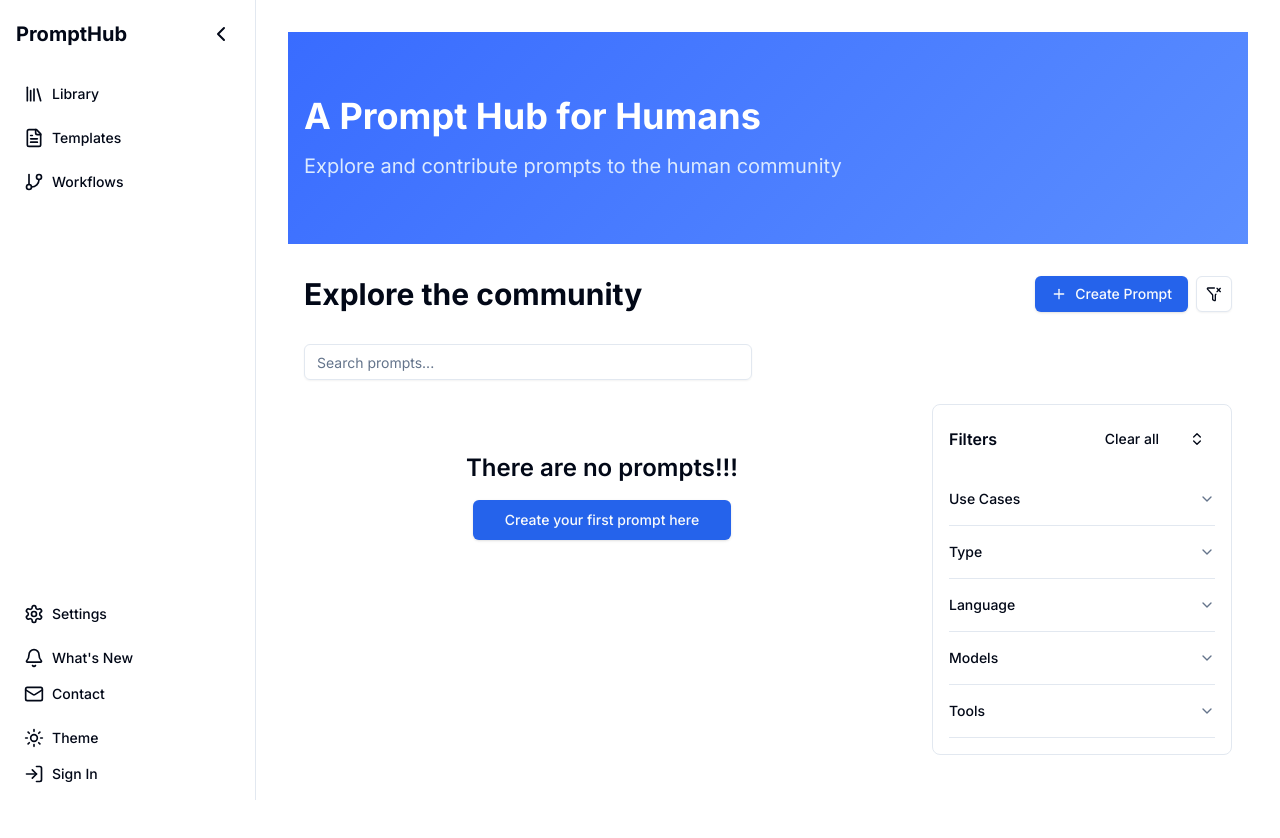
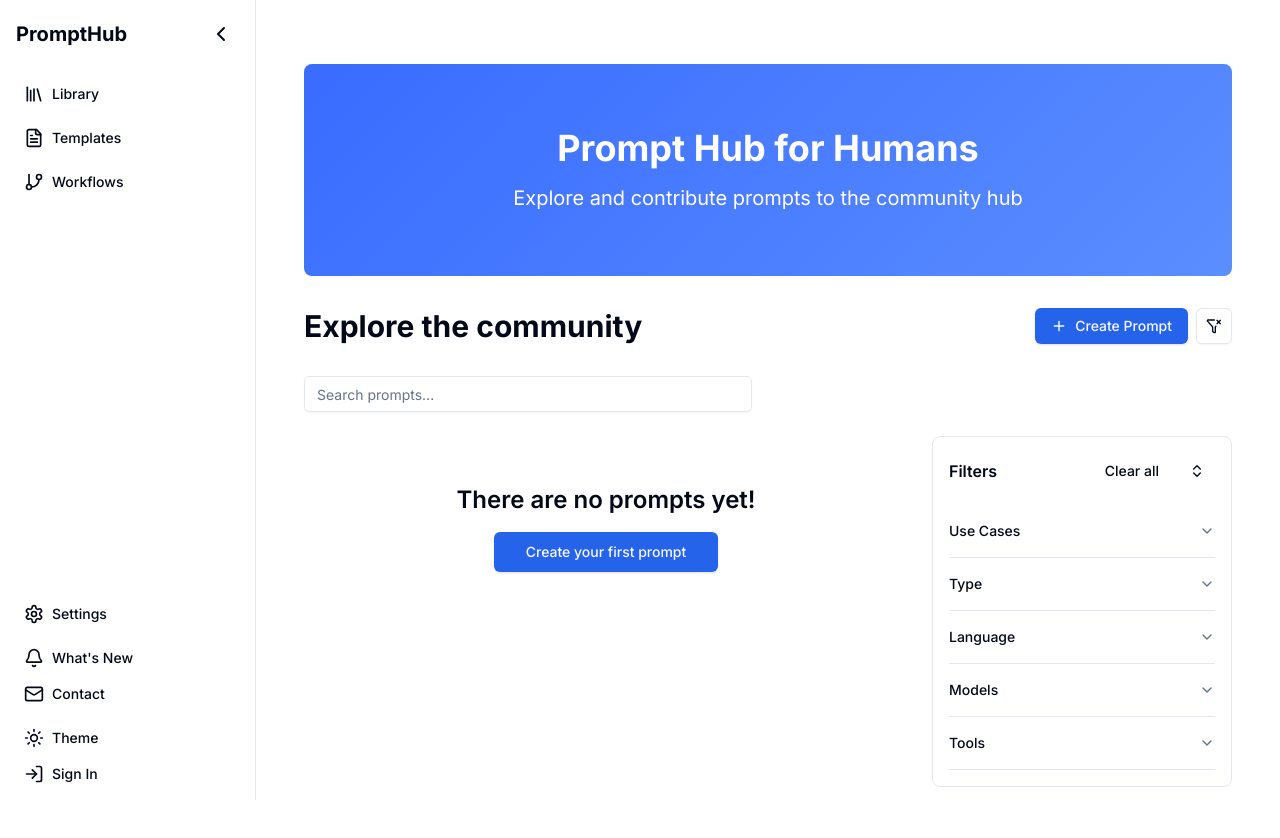
Before and after one commit to oliverbarreto/promptsforhumans, a Next.js app: page / in a window 1280 px wide. Shown: the top 838 px of the page. Built offline with nearby package versions, Linux system fonts and the light colour scheme.

Commit message:
FEATURE: Same UI in home page and library page

```diff
--- a/app/library/page.tsx
+++ b/app/library/page.tsx
@@ -12,6 +12,7 @@ import Link from "next/link"
 import type { Group } from "@/types/group"
 import type { Prompt } from "@/types/prompt"
 import { PromptFilter } from "@/components/prompt-filter"
+import { cn } from "@/lib/utils"
 
 export default function LibraryPage() {
   const [groups, setGroups] = useState<Group[]>([])
@@ -158,11 +159,26 @@ export default function LibraryPage() {
         />
       </div>
 
-      <div className="flex gap-6">
-        <div className={`flex-1 space-y-6`}>
+      <div className="flex flex-col lg:flex-row gap-6">
+        <div
+          className={cn(
+            "w-full lg:w-[300px] transition-all duration-200 order-first lg:order-last",
+            isFilterVisible ? "block" : "hidden"
+          )}
+        >
+          <div className="lg:sticky lg:top-4">
+            <FiltersSidebar
+              prompts={prompts}
+              selectedFilters={filters}
+              onFilterChange={handleSidebarFilterChange}
+            />
+          </div>
+        </div>
+
+        <div className="flex-1 space-y-6">
           <div className="space-y-4">
             <h2 className="text-2xl font-semibold">Groups</h2>
-            <div className="grid grid-cols-1 md:grid-cols-2 lg:grid-cols-3 gap-4">
+            <div className="grid gap-4 auto-rows-fr grid-cols-[repeat(auto-fill,minmax(300px,1fr))]">
               {filteredGroups.map((group) => (
                 <GroupCard
                   key={group.id}
@@ -183,20 +199,6 @@ export default function LibraryPage() {
             />
           </div>
         </div>
-
-        <div
-          className={`w-[300px] transition-all duration-200 ${
-            isFilterVisible ? "block" : "hidden"
-          }`}
-        >
-          <div className="sticky top-4">
-            <FiltersSidebar
-              prompts={prompts}
-              selectedFilters={filters}
-              onFilterChange={handleSidebarFilterChange}
-            />
-          </div>
-        </div>
       </div>
 
       <CreateGroupDialog
--- a/app/page.tsx
+++ b/app/page.tsx
@@ -5,110 +5,34 @@ import Link from "next/link"
 import { Button } from "@/components/ui/button"
 import { Input } from "@/components/ui/input"
 import { FiltersSidebar } from "@/components/filters-sidebar"
-import { PromptCard } from "@/components/prompt-card"
+import { PromptList } from "@/components/prompt-list"
 import type { Prompt } from "@/types/prompt"
 import { mockPrompts } from "@/data/mock-data"
 import { Filter, FilterX, Plus } from "lucide-react"
 import { cn } from "@/lib/utils"
 
-function PromptGrid({
-  prompts,
-  onUpdatePrompt
-}: {
-  prompts: Prompt[]
-  onUpdatePrompt: (prompt: Prompt) => void
-}) {
-  return (
-    <div className="grid grid-cols-1 md:grid-cols-2 gap-4">
-      {prompts.map((prompt) => (
-        <PromptCard
-          key={prompt.id}
-          prompt={prompt}
-          onUpdatePrompt={onUpdatePrompt}
-        />
-      ))}
-    </div>
-  )
-}
-
 export default function HomePage() {
   const [prompts, setPrompts] = useState<Prompt[]>([])
-  const [filteredPrompts, setFilteredPrompts] = useState<Prompt[]>([])
   const [searchTerm, setSearchTerm] = useState("")
-  const [filters, setFilters] = useState<Record<string, string[]>>({
-    useCases: [],
-    type: [],
-    language: [],
-    models: [],
-    tools: []
-  })
   const [isFilterVisible, setIsFilterVisible] = useState(true)
+  const [filters, setFilters] = useState<Record<string, string[]>>({})
 
   useEffect(() => {
-    const fetchPrompts = async () => {
-      try {
     const storedPrompts = localStorage.getItem("prompts")
     if (storedPrompts) {
-          const parsedPrompts = JSON.parse(storedPrompts)
-          setPrompts(parsedPrompts)
-          setFilteredPrompts(parsedPrompts)
+      setPrompts(JSON.parse(storedPrompts))
     } else {
       setPrompts(mockPrompts)
-          setFilteredPrompts(mockPrompts)
       localStorage.setItem("prompts", JSON.stringify(mockPrompts))
     }
-      } catch (error) {
-        console.error("Error fetching prompts:", error)
-      }
-    }
-
-    fetchPrompts()
   }, [])
 
-  const filterPrompts = useCallback(
-    (term: string, sidebarFilters: Record<string, string[]>) => {
-      return prompts.filter((prompt) => {
-        // Apply search term filter
-        const matchesSearch =
-          term === "" || prompt.title.toLowerCase().includes(term.toLowerCase())
-
-        // Apply sidebar filters
-        const matchesFilters = Object.entries(sidebarFilters).every(
-          ([key, values]) => {
-            if (values.length === 0) return true
-            if (key === "type")
-              return prompt.type && values.includes(prompt.type)
-            if (key === "language")
-              return prompt.language && values.includes(prompt.language)
-            if (key === "useCases")
-              return prompt.versions[0].useCases.some((value) =>
-                values.includes(value)
+  const handleUpdatePrompt = (updatedPrompt: Prompt) => {
+    const updatedPrompts = prompts.map((p) =>
+      p.id === updatedPrompt.id ? updatedPrompt : p
     )
-            if (key === "models")
-              return prompt.versions[0].models.some((value) =>
-                values.includes(value)
-              )
-            if (key === "tools")
-              return prompt.versions[0].tools.some((value) =>
-                values.includes(value)
-              )
-            return true
-          }
-        )
-
-        return matchesSearch && matchesFilters
-      })
-    },
-    [prompts]
-  )
-
-  useEffect(() => {
-    const newFilteredPrompts = filterPrompts(searchTerm.toLowerCase(), filters)
-    setFilteredPrompts(newFilteredPrompts)
-  }, [searchTerm, filters, filterPrompts])
-
-  const handleSearch = (term: string) => {
-    setSearchTerm(term)
+    setPrompts(updatedPrompts)
+    localStorage.setItem("prompts", JSON.stringify(updatedPrompts))
   }
 
   const handleSidebarFilterChange = useCallback(
@@ -118,31 +42,41 @@ export default function HomePage() {
     []
   )
 
-  const handleUpdatePrompt = (updatedPrompt: Prompt) => {
-    const updatedPrompts = prompts.map((p) =>
-      p.id === updatedPrompt.id ? updatedPrompt : p
-    )
-    setPrompts(updatedPrompts)
-    setFilteredPrompts(filterPrompts(searchTerm.toLowerCase(), filters))
-    localStorage.setItem("prompts", JSON.stringify(updatedPrompts))
-  }
+  const filteredPrompts = prompts.filter((prompt) => {
+    // Apply search term filter
+    const matchesSearch = prompt.title
+      .toLowerCase()
+      .includes(searchTerm.toLowerCase())
+
+    // Apply sidebar filters
+    const matchesFilters = Object.entries(filters).every(([key, values]) => {
+      if (values.length === 0) return true
+      if (key === "type") return prompt.type && values.includes(prompt.type)
+      if (key === "language")
+        return prompt.language && values.includes(prompt.language)
+      if (key === "model") return prompt.model && values.includes(prompt.model)
+      if (key === "visibility")
+        return prompt.visibility && values.includes(prompt.visibility)
+      return true
+    })
+
+    return matchesSearch && matchesFilters
+  })
 
   return (
-    <div className="flex flex-col">
-      <div className="relative bg-[linear-gradient(135deg,#0033FF,#3366FF,#6699FF)] bg-[length:300%_300%] animate-gradient text-white py-16">
-        <div className="container mx-auto px-4">
-          <div className="max-w-2xl">
-            <h1 className="text-4xl font-bold mb-4">A Prompt Hub for Humans</h1>
-            <p className="text-xl text-blue-100">
-              Explore and contribute prompts to the human community
+    <div className="container mx-auto px-4 py-8">
+      {/* Hero Section */}
+      <div className="relative bg-[linear-gradient(135deg,#0033FF,#3366FF,#6699FF)] bg-[length:300%_300%] animate-gradient text-white py-16 mb-8 rounded-lg">
+        <div className="max-w-3xl mx-auto text-center">
+          <h1 className="text-4xl font-bold mb-4">Prompt Hub for Humans</h1>
+          <p className="text-xl">
+            Explore and contribute prompts to the community hub
           </p>
         </div>
       </div>
-      </div>
 
-      <div className="container mx-auto px-4 py-8">
       <div className="flex items-center justify-between mb-8">
-          <h1 className="text-3xl font-bold">Explore the community</h1>
+        <h2 className="text-3xl font-bold">Explore the community</h2>
         <div className="flex items-center gap-2">
           <Link href="/create">
             <Button>
@@ -175,60 +109,42 @@ export default function HomePage() {
         />
       </div>
 
-        <div className="flex gap-8 items-start">
+      <div className="flex flex-col lg:flex-row gap-6">
+        {/* Filter Sidebar - First on mobile, right side on desktop */}
         <div
           className={cn(
-              "flex-1 space-y-8",
-              isFilterVisible ? "max-w-[calc(100%-320px)]" : "max-w-full"
+            "w-full lg:w-[300px] transition-all duration-200 order-first lg:order-last",
+            isFilterVisible ? "block" : "hidden"
           )}
         >
+          <div className="lg:sticky lg:top-4">
+            <FiltersSidebar
+              prompts={prompts}
+              selectedFilters={filters}
+              onFilterChange={handleSidebarFilterChange}
+            />
+          </div>
+        </div>
+
+        {/* Main Content */}
+        <div className="flex-1">
           {prompts.length === 0 ? (
             <div className="text-center py-12">
               <h2 className="text-2xl font-semibold mb-4">
-                  There are no prompts!!!
+                There are no prompts yet!
               </h2>
               <Link href="/create">
-                  <Button size="lg">Create your first prompt here</Button>
+                <Button size="lg">Create your first prompt</Button>
               </Link>
             </div>
-            ) : (
-              <>
-                {filteredPrompts.length === 0 ? (
-                  <p>
-                    No prompts found. Try a different search term or adjust your
-                    filters.
+          ) : filteredPrompts.length === 0 ? (
+            <p className="text-center py-12 text-muted-foreground">
+              No prompts found. Try adjusting your search or filters.
             </p>
           ) : (
-                  <PromptGrid
+            <PromptList
               prompts={filteredPrompts}
               onUpdatePrompt={handleUpdatePrompt}
-                  />
-                )}
-              </>
-            )}
-          </div>
-          <div
-            className={cn(
-              "fixed md:relative inset-y-0 right-0 z-50 w-[300px] bg-background border-l md:border-none transition-transform duration-200 ease-in-out",
-              "md:w-[300px] md:sticky md:top-8",
-              isFilterVisible ? "translate-x-0" : "translate-x-full md:hidden"
-            )}
-          >
-            <div className="relative h-full md:h-auto">
-              <div className="p-4 md:p-0">
-                <FiltersSidebar
-                  prompts={prompts}
-                  onFilterChange={handleSidebarFilterChange}
-                  selectedFilters={filters}
-                />
-              </div>
-            </div>
-          </div>
-
-          {isFilterVisible && (
-            <div
-              className="fixed inset-0 bg-background/80 backdrop-blur-sm md:hidden"
-              onClick={() => setIsFilterVisible(false)}
             />
           )}
         </div>
--- a/components/prompt-list.tsx
+++ b/components/prompt-list.tsx
@@ -10,12 +10,12 @@ interface PromptListProps {
 
 export function PromptList({ prompts, onUpdatePrompt }: PromptListProps) {
   return (
-    <div className="grid gap-4 md:grid-cols-2 lg:grid-cols-3">
+    <div className="grid gap-4 auto-rows-fr grid-cols-[repeat(auto-fill,minmax(300px,1fr))]">
       {prompts.map((prompt) => (
         <PromptCard
           key={prompt.id}
           prompt={prompt}
-          onUpdatePrompt={onUpdatePrompt}
+          onUpdatePrompt={(updatedPrompt) => onUpdatePrompt?.(updatedPrompt)}
         />
       ))}
     </div>
```
Also changed, not shown: 1 other file (tests, documents, lock files or other folders). Lines whose indentation alone changed are shown as unchanged.
